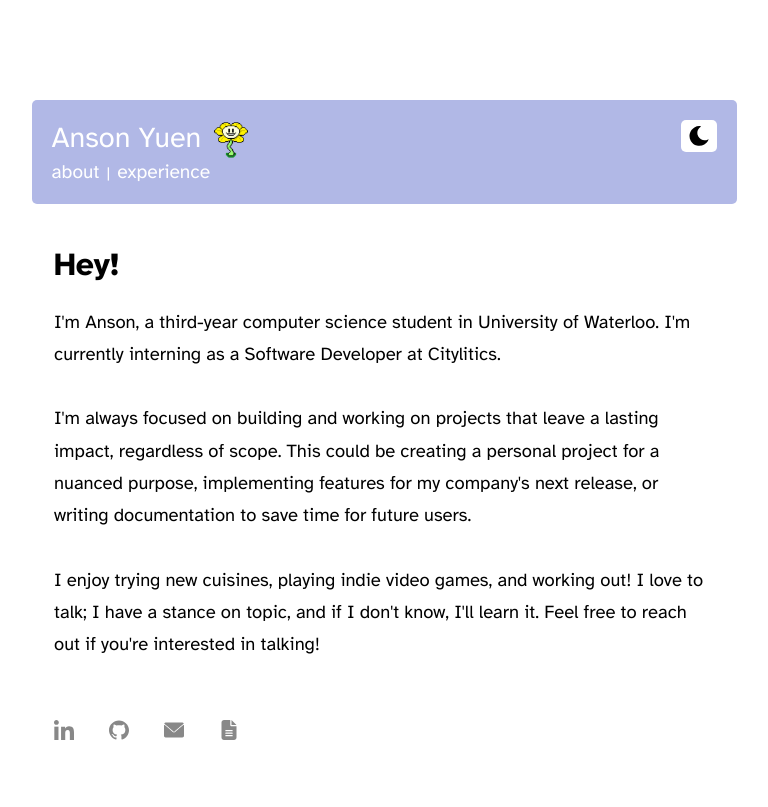
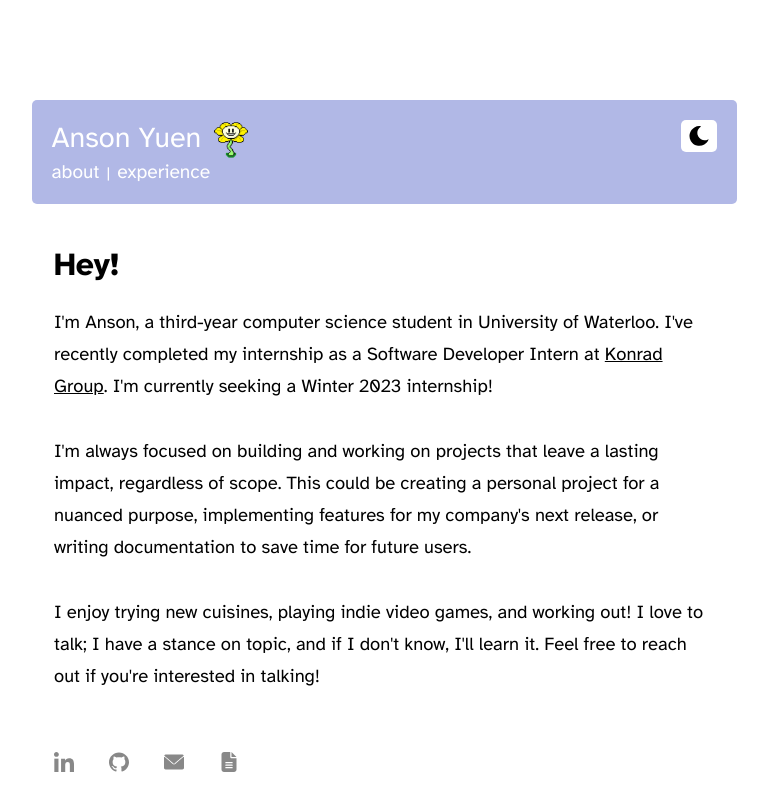
Before and after one commit to a22yuen/personal-website-v2, a React (Create React App) app: page / in a window 1280 px wide. Shown: the whole page, without its empty margins (256-1024 px from the left). Built offline with nearby package versions, Linux system fonts and the light colour scheme.

Commit message:
update website for konrad experience

```diff
--- a/src/components/home.js
+++ b/src/components/home.js
@@ -24,11 +24,11 @@ export default function Home() {
         </Title>
         <AboutMe>
           I'm Anson, a third-year computer science student in University of
-          Waterloo. I'm currently interning as a Software Developer at{" "}
-          <Link href="https://citylitics.com/" target="_blank">
-            Citylitics
+          Waterloo. I've recently completed my internship as a Software Developer Intern at{" "}
+          <Link href="https://www.konrad.com/" target="_blank">
+            Konrad Group
           </Link>
-          .
+          . I'm currently seeking a Winter 2023 internship!
           <br />
           <br />
           I'm always focused on building and working on projects that leave a
--- a/src/components/jobs.js
+++ b/src/components/jobs.js
@@ -10,13 +10,24 @@ import {
 
 const jobs = [
   {
-    role: "Software Engineer",
+    role: "Software Developer Intern",
+    company: "Konrad Group",
+    date: "Summer 2023",
+    location: "Toronto",
+    tech: "PyTorch, Docker, PostgreSQL, Pandas",
+    description:
+      "Created a microservice to categorize bank transactions using NLP text classification.",
+    link: "https://www.konrad.com/",
+    icon: "",
+  },
+  {
+    role: "Full Stack Developer",
     company: "Citylitics",
     date: "Fall 2022",
     location: "Toronto",
     tech: "React, Django, Docker, GCP",
     description:
-      "Implement developer tools to assist with entity relationship visualization, and organized documentation to outline company features.",
+      "Implemented developer tools to assist with entity relationship visualization, and organized documentation to outline company features.",
     link: "https://citylitics.com/",
     icon: "",
   },
--- a/src/styles.js
+++ b/src/styles.js
@@ -77,9 +77,8 @@ export const Description = styled.h4`
 
 export const Link = styled.a`
   color: inherit;
-  text-decoration: none;
+  text-decoration: underline;
   &:hover {
-    text-decoration: underline;
     cursor: pointer;
   }
 `;
```
